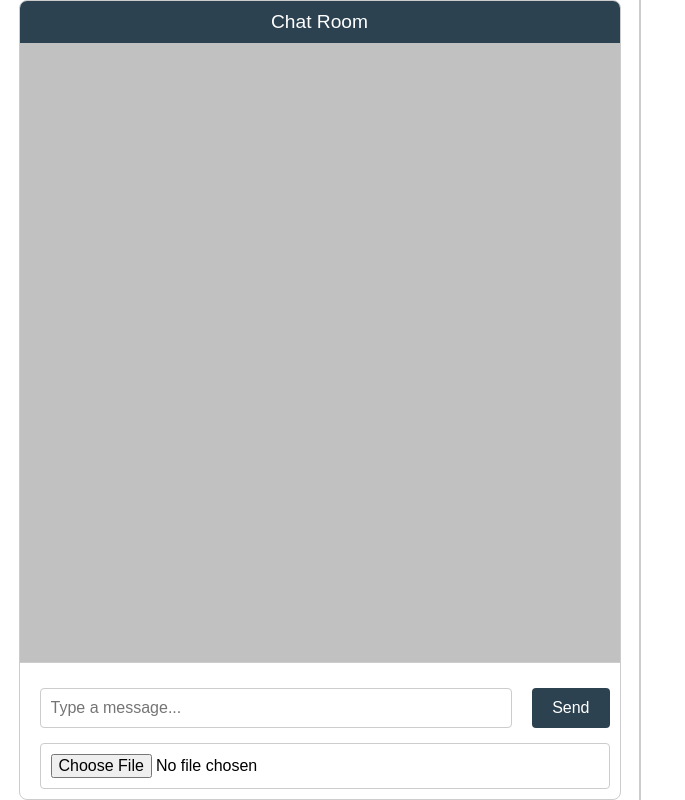
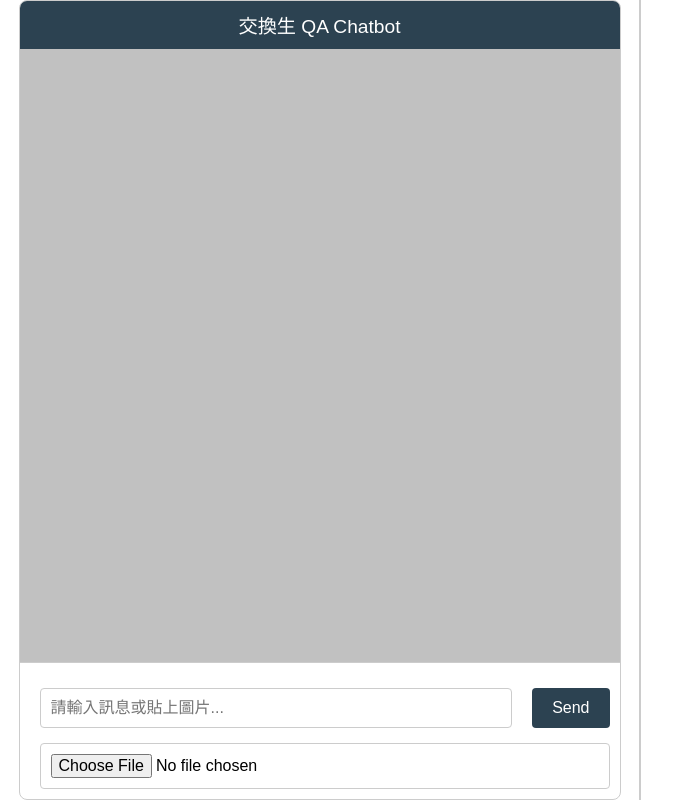
Before and after one commit to allen327lin/Exchange_QA_Chatbot, a React (Create React App) app in the folder web/chat-interface/: page / in a window 1280 px wide. Shown: the whole page, without its empty margins (0-685 px from the left). Built offline with nearby package versions, Linux system fonts and the light colour scheme.

Commit message:
feat(web): Changed the web title

```diff
--- a/web/chat-interface/public/index.html
+++ b/web/chat-interface/public/index.html
@@ -24,7 +24,7 @@
       work correctly both with client-side routing and a non-root public URL.
       Learn how to configure a non-root public URL by running `npm run build`.
     -->
-    <title>React App</title>
+    <title>交換生 QA Chatbot</title>
   </head>
   <body>
     <noscript>You need to enable JavaScript to run this app.</noscript>
--- a/web/chat-interface/src/App.js
+++ b/web/chat-interface/src/App.js
@@ -6,11 +6,9 @@ import "./App.css";
 function App() {
   return (
     <div className="app-container">
-      {/* 左側聊天介面 */}
       <div className="left-panel">
         <Chat />
       </div>
-      {/* 右側嵌入網頁 */}
       <div className="right-panel">
         <NTUT_web />
       </div>
--- a/web/chat-interface/src/Chat.js
+++ b/web/chat-interface/src/Chat.js
@@ -143,7 +143,7 @@ const Chat = () => {
 
     return (
         <div className="chat-container">
-            <div className="chat-header">Chat Room</div>
+            <div className="chat-header">交換生 QA Chatbot</div>
             <div className="chat-messages">
                 {messages.map((msg, index) => (
                     <div key={index} className={`chat-message ${msg.sender === "You" ? "self" : "other"}`}>
@@ -191,7 +191,7 @@ const Chat = () => {
                         onChange={(e) => setInput(e.target.value)}
                         onKeyPress={handleKeyPress}
                         onPaste={handlePaste}
-                        placeholder="Type a message..."
+                        placeholder="請輸入訊息或貼上圖片..."
                     />
                     <button className={"send-button"}
                             onClick={sendMessage}>Send
```
